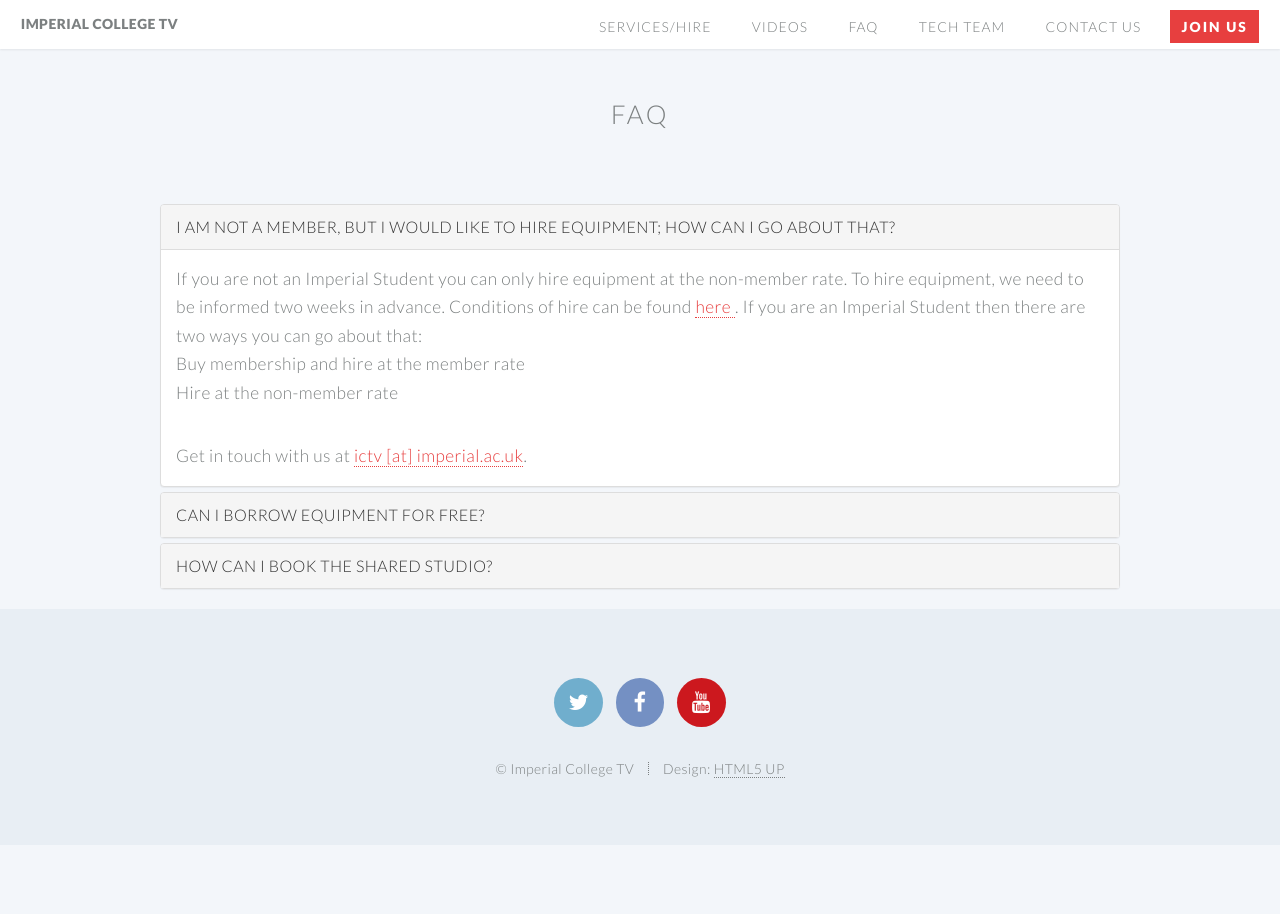
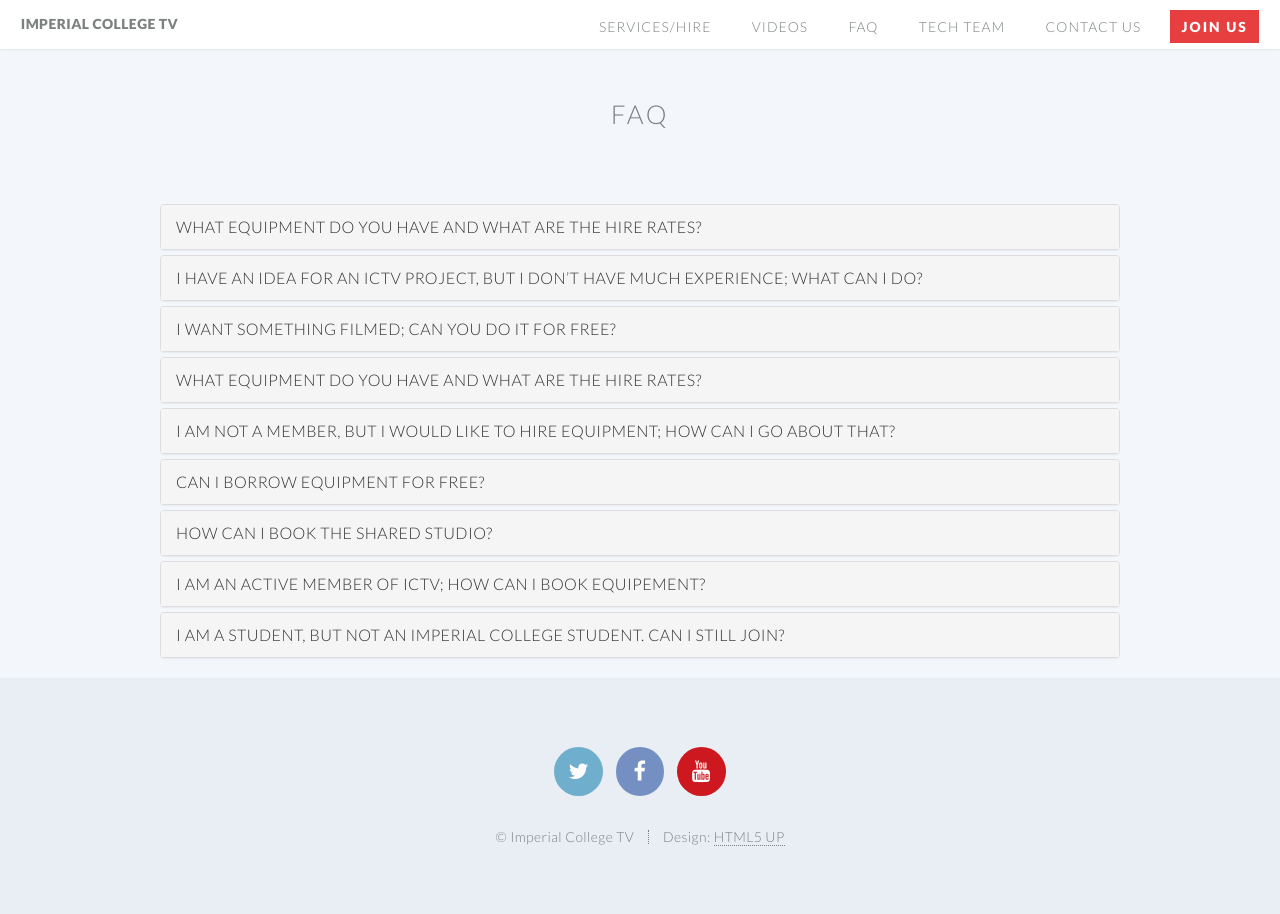
Before and after one commit to fk128/ictv-website, a Jekyll site: the page built from FAQ.md, in a window 1280 px wide. Built offline with Jekyll 4.4.1, drawn with Linux system fonts in a browser that asks for light colours.

Commit message:
update FAQ

```diff
--- a/FAQ.md
+++ b/FAQ.md
@@ -3,65 +3,61 @@
 layout: default
 nav: true
 nav-order: 4
+questions:
+  - question:  What equipment do you have and what are the hire rates?
+    answer: You can find a list <a href="https://drive.google.com/open?id=0BzsQuDveh0kzVnlMSDR5MG9DczA">here</a>.
+  - question:  I have an idea for an ICTV project, but I don’t have much experience; what can I do?
+    answer: Get in touch with us! We'll see if we can try and help you turn your idea into reality.
+  - question: I want something filmed; can you do it for free?
+    answer: We film for hire. However, if you think that your project/event would be of benefit for ICTV to film, then there could be chance that we would film it for free, but ICTV would own all the footage. Get in touch to discuss.
+  - question:  What equipment do you have and what are the hire rates?
+    answer:   You can find a list <a href="https://drive.google.com/open?id=0BzsQuDveh0kzVnlMSDR5MG9DczA">here</a>.
+  - question: >
+      I am not a member, but I would like to hire equipment; how can I go about that?
+    answer: >
+      If you are not an Imperial Student you can only hire equipment at the non-member rate. To hire equipment, we need to be informed two weeks in advance. Conditions of hire can be found <a href="https://drive.google.com/open?id=0BzsQuDveh0kzZjAwOVRGMnhuRHc">here </a>.
+      <br><br>If you are an Imperial Student then there are two ways you can go about that:
+      <ul><li>1. Buy membership and hire at the member rate;</li><li>2. Hire at the non-member rate.</li></ul>
+      Get in touch with us at  <a href="mailto:ictv@imperial.ac.uk" target="_top">ictv [at] imperial.ac.uk</a>.
+  - question: >
+      Can I borrow equipment for free?
+    answer: >
+      If you are a member <strong>actively</strong> involved with ICTV, then you can in some instances borrow equipment for free for no more than two consecutive days. Actively involved means participating in ICTV filming projects, attending ICTV meeting, and/or making contributions of your time for the development of ICTV.
+  - question: >
+      How can I book the shared studio?
+    answer: >
+      The shared studio is managed by the <a href="https://union.ic.ac.uk/media/mediagroup/">media group</a>. You can request a booking <a href="https://room-bookings.media.su.ic.ac.uk/">here</a>.
+  - question: >
+       I am an active member of ICTV; How can I book equipement?
+    answer: >
+      You can do so <a href="https://imperialcollege.tv/bookings/">here</a>.
+  - question: >
+       I am a student, but not an Imperial College student. Can I still join?
+    answer: >
+      Some external students can join ICTV. In order to do so, you would need to get an Imperial College Union associate membership, first. After you get that, you can buy ICTV membership from the Union website. You can find more details <a href=" https://www.imperialcollegeunion.org/your-union/how-were-run/membership">here</a> about obtaining an associate membership from Imperial College Union. If you encounter any issue, do get in touch with us.
 ---
 
 
 
 
 <div class="panel-group" id="accordion" role="tablist" aria-multiselectable="true">
+{% for item in page.questions %}
   <div class="panel panel-default">
-    <div class="panel-heading" role="tab" id="headingOne">
+    <div class="panel-heading" role="tab" id="heading{{ forloop.index}}">
       <h4 class="panel-title">
-        <a role="button" data-toggle="collapse" data-parent="#accordion" href="#collapseOne" aria-expanded="true" aria-controls="collapseOne">
-          I am not a member, but I would like to hire equipment; how can I go about that?
+        <a class="collapsed" role="button" data-toggle="collapse" data-parent="#accordion" href="#q{{ forloop.index }}" aria-expanded="false" aria-controls="q{{ forloop.index }}">
+        {{ item.question }}
         </a>
       </h4>
     </div>
-    <div id="collapseOne" class="panel-collapse collapse in" role="tabpanel" aria-labelledby="headingOne">
+    <div id="q{{ forloop.index }}" class="panel-collapse collapse" role="tabpanel" aria-labelledby="heading{{forloop.index}}">
       <div class="panel-body">
-
-
-If you are not an Imperial Student you can only hire equipment at the non-member rate. To hire equipment, we need to be informed two weeks in advance. Conditions of hire can be found <a href="https://drive.google.com/open?id=0BzsQuDveh0kzZjAwOVRGMnhuRHc">here </a>.
-
-If you are an Imperial Student then there are two ways you can go about that:
-
-<ul><li> Buy membership and hire at the member rate</li><li>Hire at the non-member rate</li></ul>
-
-
-Get in touch with us at  <a href="mailto:ictv@imperial.ac.uk" target="_top">ictv [at] imperial.ac.uk</a>.
+        {{ item.answer }}
       </div>
     </div>
   </div>
-  <div class="panel panel-default">
-    <div class="panel-heading" role="tab" id="headingTwo">
-      <h4 class="panel-title">
-        <a class="collapsed" role="button" data-toggle="collapse" data-parent="#accordion" href="#collapseTwo" aria-expanded="false" aria-controls="collapseTwo">
-        Can I borrow equipment for free?
-        </a>
-      </h4>
-    </div>
-    <div id="collapseTwo" class="panel-collapse collapse" role="tabpanel" aria-labelledby="headingTwo">
-      <div class="panel-body">
+
+{% endfor %}
 
 
-If you are a member actively involved with ICTV, then you can in some instances borrow some equipment for free for no more than two consecutive days. Actively involved means participating in ICTV filming projects, attending ICTV meeting, and/or making contributions of your time for the development of ICTV.
-      </div>
-    </div>
-  </div>
-  <div class="panel panel-default">
-    <div class="panel-heading" role="tab" id="headingThree">
-      <h4 class="panel-title">
-        <a class="collapsed" role="button" data-toggle="collapse" data-parent="#accordion" href="#collapseThree" aria-expanded="false" aria-controls="collapseThree">
-         How can I book the shared studio?
-        </a>
-      </h4>
-    </div>
-    <div id="collapseThree" class="panel-collapse collapse" role="tabpanel" aria-labelledby="headingThree">
-      <div class="panel-body">
-
-
-The shared studio is managed by the <a href="https://union.ic.ac.uk/media/mediagroup/">media group</a>. You can request a booking <a href="https://room-bookings.media.su.ic.ac.uk/">here</a>.
-      </div>
-    </div>
-  </div>
 </div>
--- a/_config.yml
+++ b/_config.yml
@@ -16,3 +16,5 @@
 
 #permalink: pretty
 permalink: /:categories/:title/
+
+exclude: ["*.sh"]
--- a/_includes/head.html
+++ b/_includes/head.html
@@ -10,7 +10,7 @@
     <meta name="description" content="{{ site.description }}">
     <meta name="keywords" content="" />
     <!--[if lte IE 8]><script src="css/ie/html5shiv.js"></script><![endif]-->
-         <link rel="stylesheet" href="/assets/css/bootstrap.min.css" />
+    <link rel="stylesheet" href="/assets/css/bootstrap.min.css" />
       <link rel="stylesheet" href="/assets/css/skel.css" />
         <link rel="stylesheet" href="/assets/css/style.css" />
         <link rel="stylesheet" href="/assets/css/style-wide.css" />
--- a/assets/css/style.css
+++ b/assets/css/style.css
@@ -1,5 +1,5 @@
 @import url("font-awesome.min.css");
-@import url("http://fonts.googleapis.com/css?family=Lato:300,400,900");
+@import url("https://fonts.googleapis.com/css?family=Lato:300,400,900");
 
 /*
 	Twenty by HTML5 UP
```
Also changed, not shown: index.html (+1 -25 lines), 1 other file.
